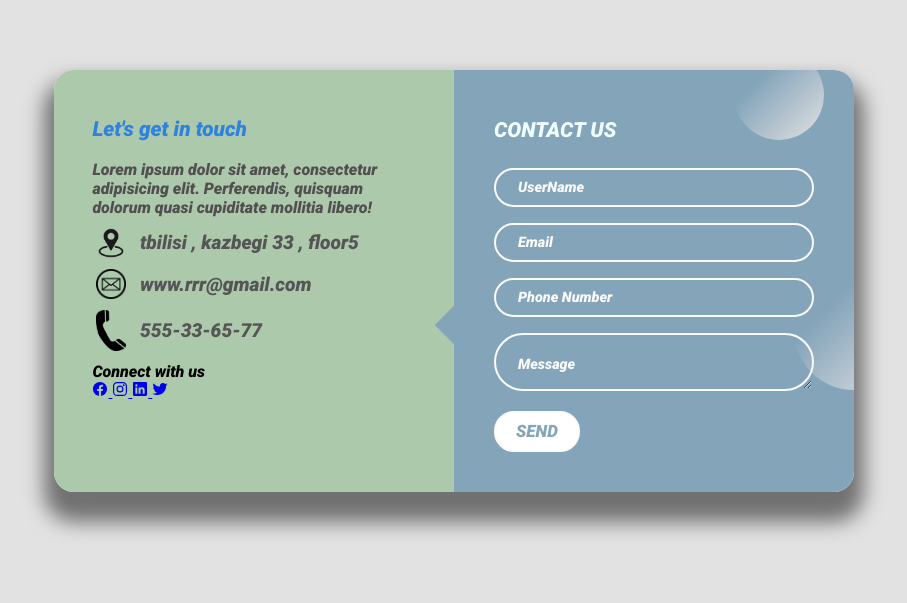
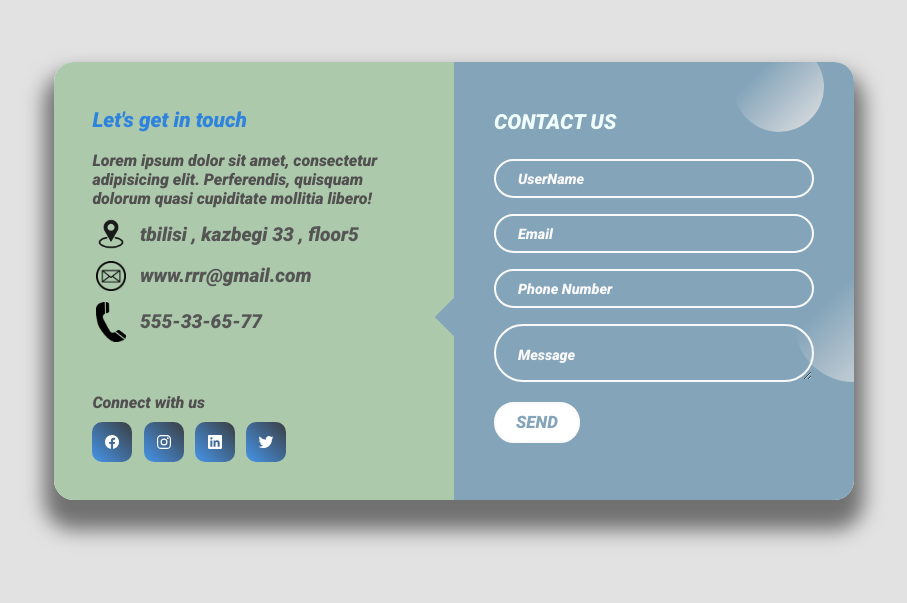
Before and after one commit to kooroosh1363/contact-form-1-lable-move, a plain HTML site: page index.html in a window 1280 px wide. Shown: the part 119-722 px from the top of the page, without its empty margins (186-1093 px from the left). Drawn offline with nearby package versions, Linux system fonts and the light colour scheme.

Commit message:
add css codes

```diff
--- a/assets/style.css
+++ b/assets/style.css
@@ -320,3 +320,35 @@ txt-area label{
     margin-right: 0.9rem;
 }
 /* img-i-css */
+
+
+
+/* s-media-css */
+.s-media{
+    padding: 2.5rem 0 0 0;
+}
+
+
+.s-media p{
+    color: #514f4f;
+}
+/* s-media-css */
+
+
+/* s-icon-css */
+.s-icon{
+    display: flex;
+    margin-top: 0.6rem;
+}
+
+.s-icon a{
+    width: 40px;
+    height: 40px;
+    border-radius: 10px;
+    background: linear-gradient(45deg, #4695ea, #3b3e41);
+    color: #fff;
+    line-height: 45px;
+    margin-right: 0.7rem;
+    text-align: center;
+}
+/* s-icon-css */
```
Also changed, not shown: index.html (+2 -2 lines).
